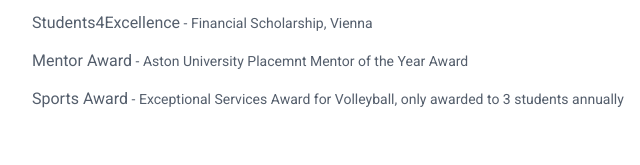
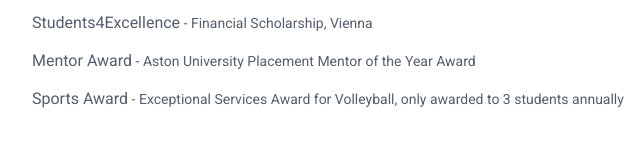
Before and after one commit to batkotron/batkotron.github.io, a plain HTML site: page index.html in a window 1280 px wide. Shown: the part 2342-2507 px from the top of the page, 188-828 px from the left. Drawn offline with Linux system fonts and the light colour scheme; files whose address does not match are found by name.

Commit message:
spelling mistake

```diff
--- a/index.html
+++ b/index.html
@@ -262,7 +262,7 @@
                     <span class="project-title">Students4Excellence</span> - <span class="project-tagline">Financial Scholarship, Vienna</span>
                 </div><!--//item-->
                 <div class="item">
-                    <span class="project-title">Mentor Award</span> - <span class="project-tagline"> Aston University Placemnt Mentor of the Year Award</span> </span>
+                    <span class="project-title">Mentor Award</span> - <span class="project-tagline"> Aston University Placement Mentor of the Year Award</span> </span>
                 </div><!--//item-->
                 <div class="item">
                     <span class="project-title">Sports Award</span> - <span class="project-tagline">Exceptional Services Award for Volleyball, only awarded to 3 students annually</span>
```
